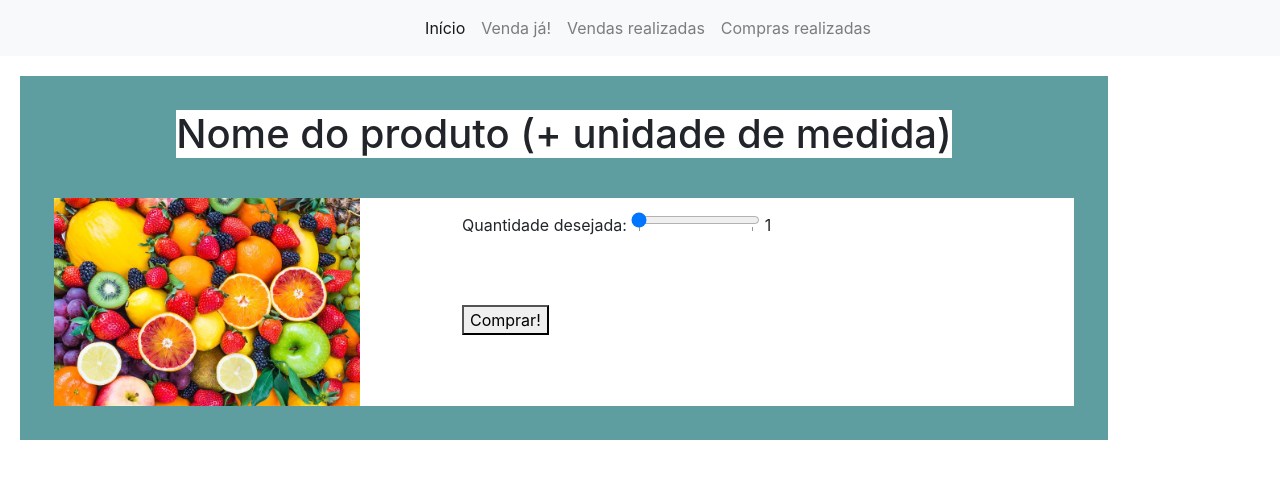
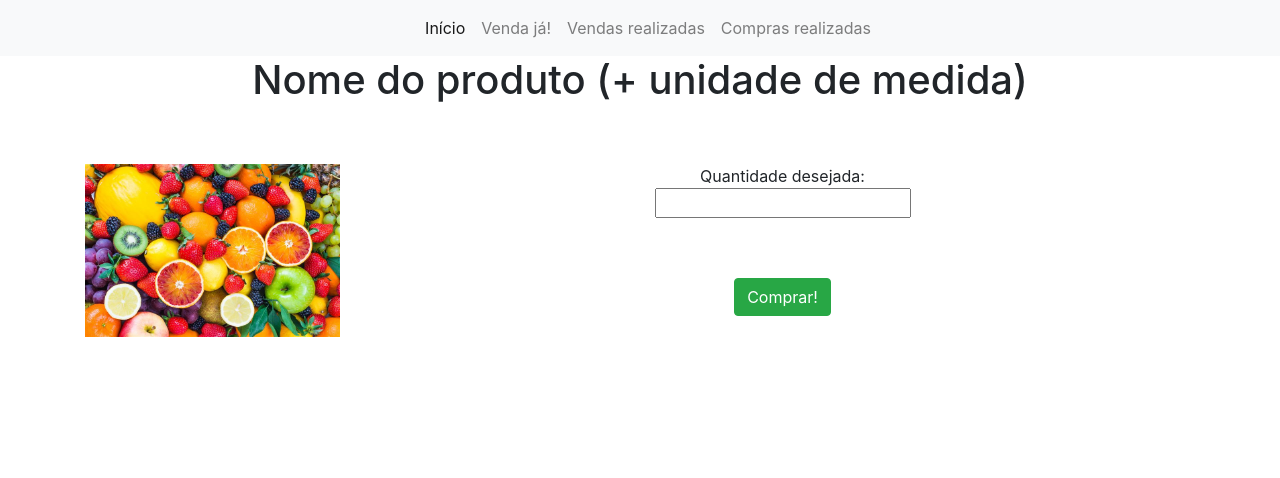
Before and after one commit to michelangelolopes/BNDES-Hackathon-2020, a plain HTML site: page Feira em casa/product.html in a window 1280 px wide. Drawn offline with nearby package versions, Linux system fonts and the light colour scheme.

Commit message:
Atualização página de compra do produto - 1

```diff
--- a/Feira em casa/css/product.css
+++ b/Feira em casa/css/product.css
@@ -1,38 +1,15 @@
-.product_container{
-    display: flex;
-    align-items: center;
-    justify-content: space-between;
-    flex-direction: column;
-    padding: 34px;
-    margin: 20px 20px 20px 20px;
-    max-width: 1200px;
-    width: 85%;
-    height: auto;
-    background-color: cadetblue;
-}
-
-.product_name{
-    margin-bottom: 40px;
-    background-color: white;
-}
-
-.product_specs{
-    display: flex;
-    align-items: center;
-    justify-content: space-between;
-    flex-direction: row;
-    background-color: white;
+.space{
+    margin-bottom: 60px;
 }
 
 .product_img{
-    width: 30%
-}
-
-.product_buy{
-    width: 60%;
-    margin-bottom: 60px;
+    width: 100%
 }
 
 .btn_buy{
     margin-top: 60px;
 }
+
+.output{
+    justify-content: center;
+}
--- a/Feira em casa/product.html
+++ b/Feira em casa/product.html
@@ -39,27 +39,35 @@
         </nav>
     </header>
 
-    <div class="product_container">
-        <h1 class="product_name">Nome do produto (+ unidade de medida)</h1>
+    <div class="container text-center">
+        <h1 class="product_name space">Nome do produto (+ unidade de medida)</h1>
 
-        <div class="product_specs">
-            <img class="product_img" src="img/test.png" alt="Imagem do produto">
+        <div class="row">
+            <div class="col-sm-3">
+                <img class="product_img" src="img/test.png" alt="Imagem do produto">
+            </div>
 
             <!--max = quantidade do produto disponível-->
 
-            <div class="product_buy">
+            <div class="col-sm-9 space">
                 <div class="product_selection">
-                    <label for="nome">Quantidade desejada:</label>
-                    <input id="rangeInput" type="range" min="1" max="50" value="1" list="tickmarks" oninput="output.value = rangeInput.value">
 
-                    <datalist id="tickmarks">
-                        <option value="1" label="1">
-                        <option value="50" label="50">
-                    </datalist>
-                    <output id="output" for="rangeInput">1</output>
+                    <form class="form-inline justify-content-center space">
+                        <div class="form-vertical">
+                            <label for="product_unit">Quantidade desejada:</label>
+                            <input type="text" class="form-inline" id="product_unit">
+                        </div>
+
+                        <!--<div class="form-group">
+                          <label for="formControlRange">Quantidade desejada:</label>
+
+                          <input type="range" class="form-control-range" id="formControlRange" min="1" max="50" value="1" list="tickmarks" oninput="output.value = formControlRange.value">
+                          <output id="output" for="rangeInput">1</output>
+                        </div>-->
+                    </form>
+
+                    <button type="button" class="btn btn-success">Comprar!</button>
                 </div>
-
-            <button class="btn_buy" type="button">Comprar!</button>
             </div>
         </div>
     </div>
```
